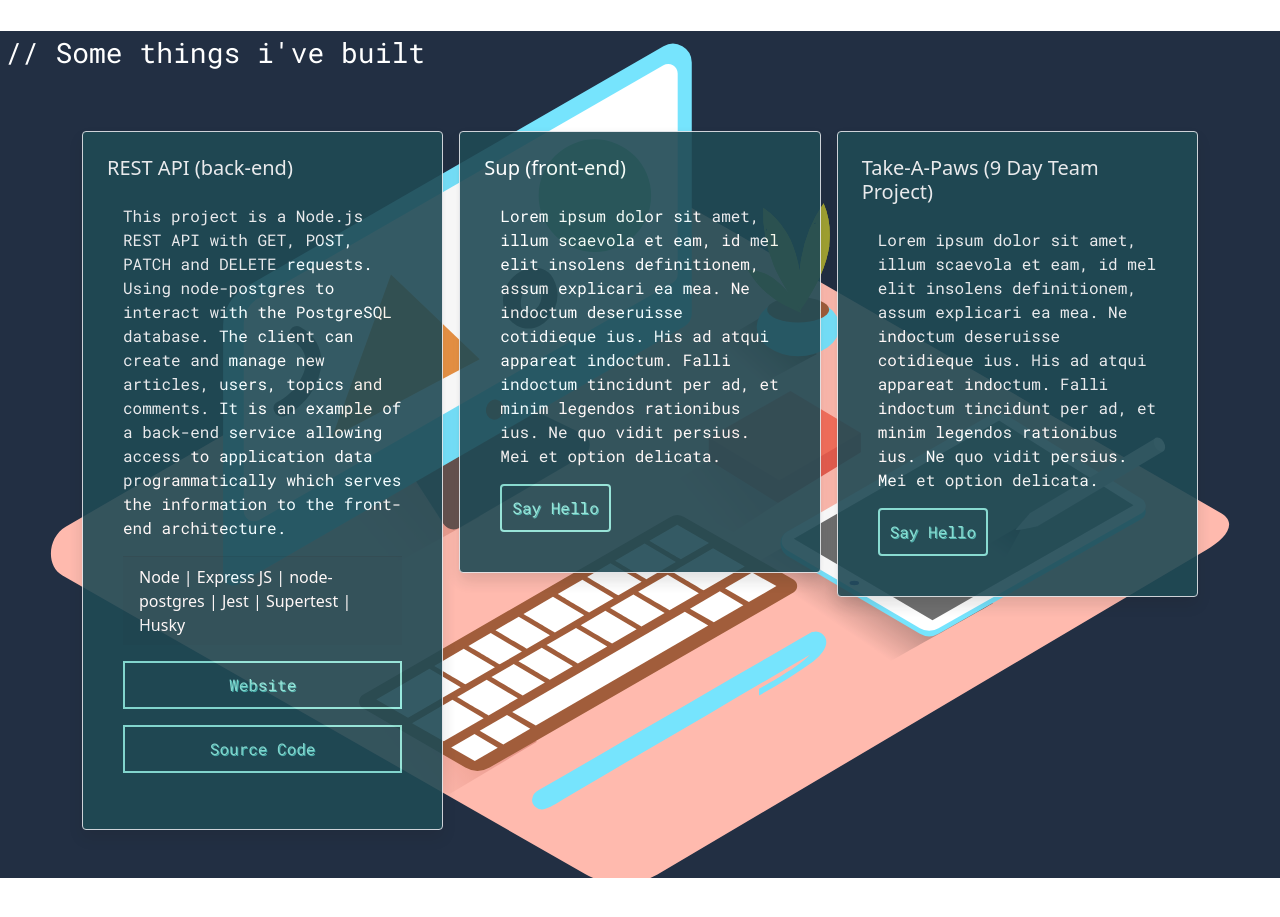
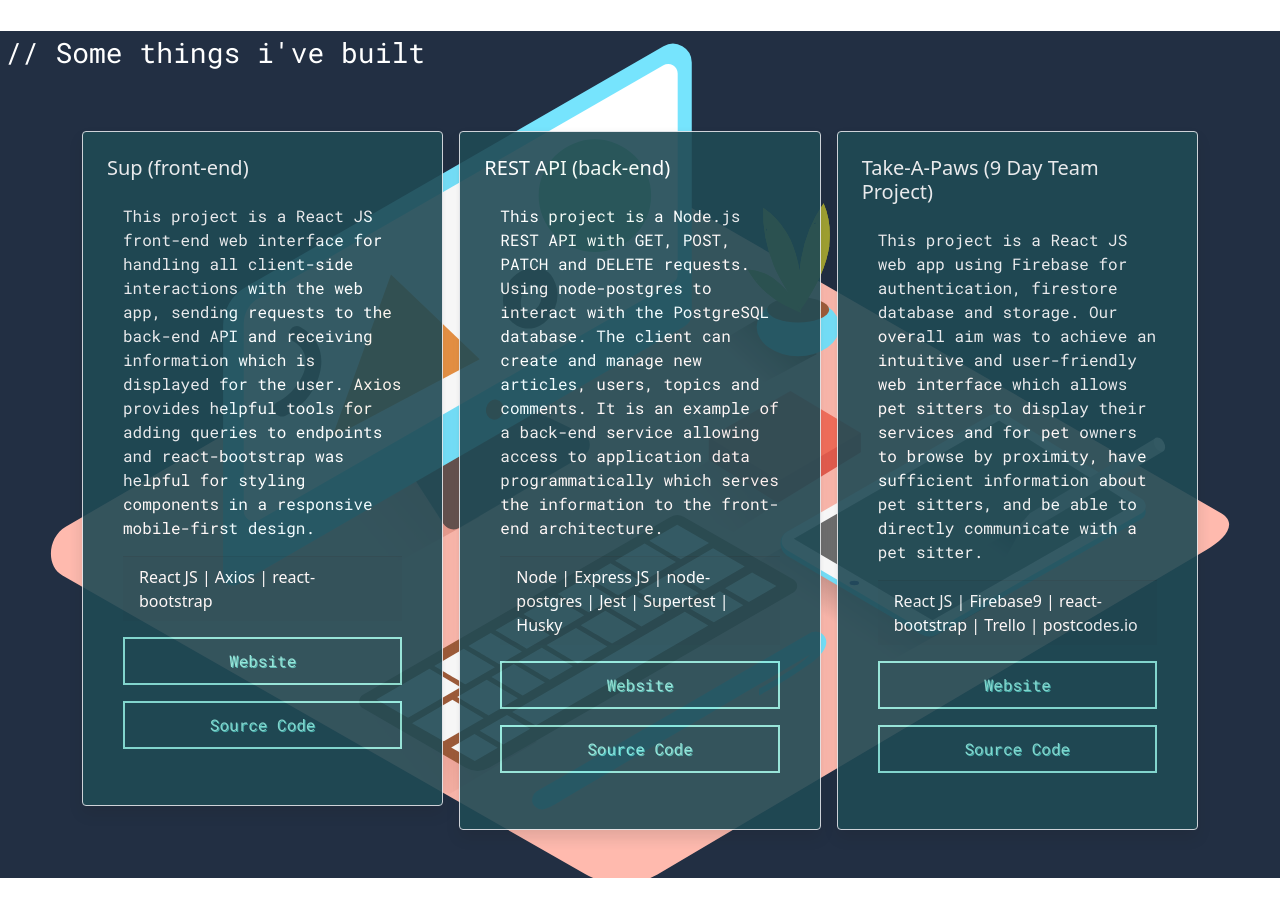
Before and after one commit to deasar-js/deasar-js.github.io, a React (Create React App) app: page / in a window 1280 px wide. Shown: the part 1900-2817 px from the top of the page. Built offline with nearby package versions, Linux system fonts and the light colour scheme; no server answers.

Commit message:
add project info,links to hosted versions and source code

```diff
--- a/src/Components/About.jsx
+++ b/src/Components/About.jsx
@@ -20,8 +20,9 @@ export default function About() {
                 within the past 4 years or so that I began tinkering with
                 templates, content management systems and components to create
                 basic platforms that would emulate the most popular sites people
-                use. I graduated Northcoders' full stack JavaScript course early
-                April 2022 and currently I am learning new frameworks/libraries.
+                use. I graduated Northcoders' full stack JavaScript programme
+                early April 2022 and currently I am learning new
+                frameworks/libraries.
               </p>
               <p>
                 Here are a few technologies I’ve been working with recently:
--- a/src/Components/Contact.jsx
+++ b/src/Components/Contact.jsx
@@ -127,7 +127,11 @@ export default function Contact() {
         </Container>
       </section>
       <footer className="text-center mb-5">
-        <a href={"https://github.com/deasar-js"}>
+        <a
+          rel="noreferrer noopener"
+          href={"https://github.com/deasar-js"}
+          target="_blank"
+        >
           <Image src={github} width="40" height="40" />
         </a>
       </footer>
--- a/src/Components/Projects.jsx
+++ b/src/Components/Projects.jsx
@@ -1,4 +1,4 @@
-import { Container, Row, Col, Card, Button } from "react-bootstrap";
+import { Container, Row, Col, Card } from "react-bootstrap";
 
 export default function Projects() {
   return (
@@ -8,6 +8,39 @@ export default function Projects() {
       </h3>
       <Container>
         <Row className="py-5 g-3">
+          <Col>
+            <Card className="project-card p-4 shadow border">
+              <Card.Title>Sup (front-end)</Card.Title>
+              <Card.Body>
+                <p>
+                  This project is a React JS front-end web interface for
+                  handling all client-side interactions with the web app,
+                  sending requests to the back-end API and receiving information
+                  which is displayed for the user. Axios provides helpful tools
+                  for adding queries to endpoints and react-bootstrap was
+                  helpful for styling components in a responsive mobile-first
+                  design.
+                </p>
+                <Card.Footer>React JS | Axios | react-bootstrap</Card.Footer>
+                <a
+                  rel="noreferrer noopener"
+                  href={"https://stoic-austin-6977f9.netlify.app/"}
+                  target="_blank"
+                  className="project-link"
+                >
+                  <p className="project-btn mt-3">Website</p>
+                </a>
+                <a
+                  rel="noreferrer noopener"
+                  href={"https://github.com/deasar-js/fe-nc-news"}
+                  target="_blank"
+                  className="project-link"
+                >
+                  <p className="project-btn">Source Code</p>
+                </a>
+              </Card.Body>
+            </Card>
+          </Col>
           <Col>
             <Card className="project-card p-4 shadow border">
               <Card.Title>REST API (back-end)</Card.Title>
@@ -25,6 +58,7 @@ export default function Projects() {
                   Node | Express JS | node-postgres | Jest | Supertest | Husky
                 </Card.Footer>
                 <a
+                  rel="noreferrer noopener"
                   href={"https://deasar-news-app.herokuapp.com/api"}
                   target="_blank"
                   className="project-link"
@@ -32,6 +66,7 @@ export default function Projects() {
                   <p className="project-btn mt-3">Website</p>
                 </a>
                 <a
+                  rel="noreferrer noopener"
                   href={"https://github.com/deasar-js/nc-news"}
                   target="_blank"
                   className="project-link"
@@ -41,33 +76,39 @@ export default function Projects() {
               </Card.Body>
             </Card>
           </Col>
-          <Col>
-            <Card className="project-card p-4 shadow border">
-              <Card.Title>Sup (front-end)</Card.Title>
-              <Card.Body>
-                <p>
-                  Lorem ipsum dolor sit amet, illum scaevola et eam, id mel elit
-                  insolens definitionem, assum explicari ea mea. Ne indoctum
-                  deseruisse cotidieque ius. His ad atqui appareat indoctum.
-                  Falli indoctum tincidunt per ad, et minim legendos rationibus
-                  ius. Ne quo vidit persius. Mei et option delicata.
-                </p>
-                <Button className="project-btn">Say Hello</Button>
-              </Card.Body>
-            </Card>
-          </Col>
+
           <Col>
             <Card className="project-card p-4 shadow border">
               <Card.Title>Take-A-Paws (9 Day Team Project)</Card.Title>
               <Card.Body>
                 <p>
-                  Lorem ipsum dolor sit amet, illum scaevola et eam, id mel elit
-                  insolens definitionem, assum explicari ea mea. Ne indoctum
-                  deseruisse cotidieque ius. His ad atqui appareat indoctum.
-                  Falli indoctum tincidunt per ad, et minim legendos rationibus
-                  ius. Ne quo vidit persius. Mei et option delicata.
+                  This project is a React JS web app using Firebase for
+                  authentication, firestore database and storage. Our overall
+                  aim was to achieve an intuitive and user-friendly web
+                  interface which allows pet sitters to display their services
+                  and for pet owners to browse by proximity, have sufficient
+                  information about pet sitters, and be able to directly
+                  communicate with a pet sitter.
                 </p>
-                <Button className="project-btn">Say Hello</Button>
+                <Card.Footer>
+                  React JS | Firebase9 | react-bootstrap | Trello | postcodes.io
+                </Card.Footer>
+                <a
+                  rel="noreferrer noopener"
+                  href={"https://pet-app-beta.vercel.app/"}
+                  target="_blank"
+                  className="project-link"
+                >
+                  <p className="project-btn mt-3">Website</p>
+                </a>
+                <a
+                  rel="noreferrer noopener"
+                  href={"https://github.com/deasar-js/pet-app"}
+                  target="_blank"
+                  className="project-link"
+                >
+                  <p className="project-btn">Source Code</p>
+                </a>
               </Card.Body>
             </Card>
           </Col>
```
